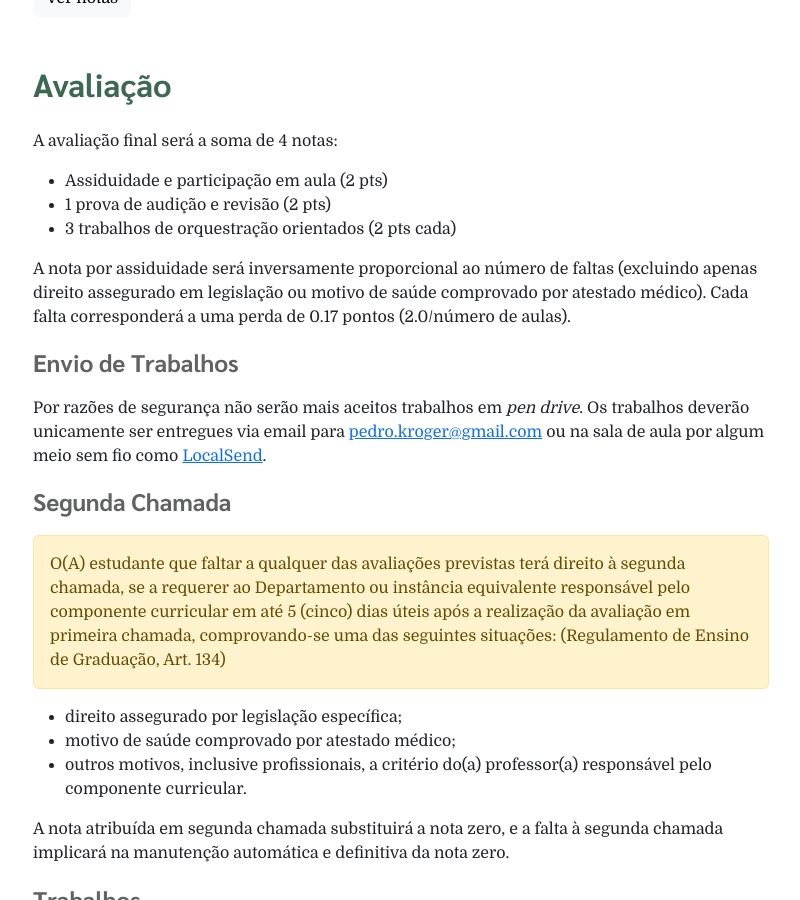
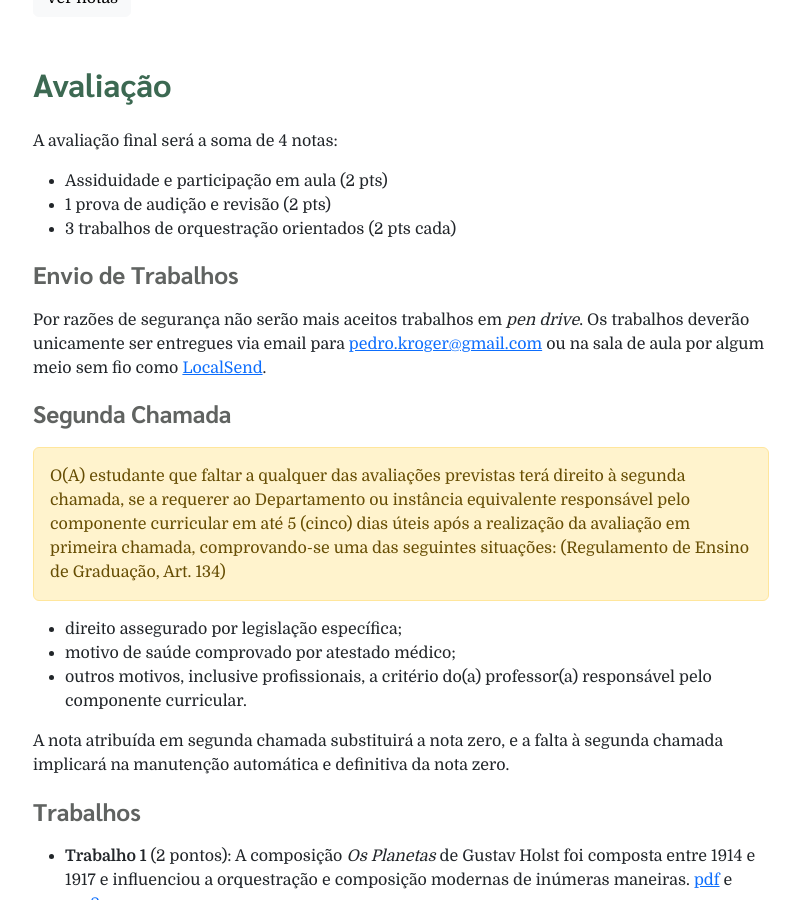
Before and after one commit to pedrokroger/pedrokroger.github.io, a Jekyll site: the page built from aulas/orq2.md, in a window 1280 px wide and 900 px high, scrolled down 631 px. Shown: the whole window, without its empty margins (49-849 px from the left). Built offline with Jekyll 4.4.1, drawn with Linux system fonts in a browser that asks for light colours.

Commit message:
Muda texto nota assiduidade Orq 2

```diff
--- a/aulas/orq2.md
+++ b/aulas/orq2.md
@@ -31,13 +31,6 @@
 - Assiduidade e participação em aula (2 pts)
 - 1 prova de audição e revisão (2 pts)
 - 3 trabalhos de orquestração orientados (2 pts cada)
-
-<!-- 2.0/12 -->
-A nota por assiduidade será inversamente proporcional ao número de faltas
-(excluindo apenas direito assegurado em legislação ou motivo de saúde comprovado
-por atestado médico). Cada falta corresponderá a uma perda de 0.17 pontos (2.0/número
-de aulas).
-
 
 ### Envio de Trabalhos
 
```
